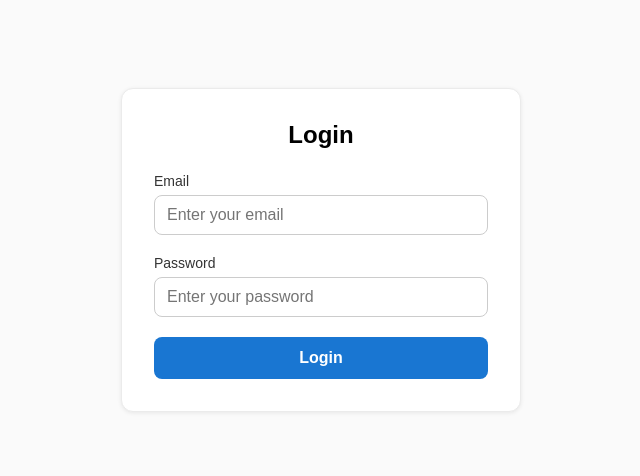
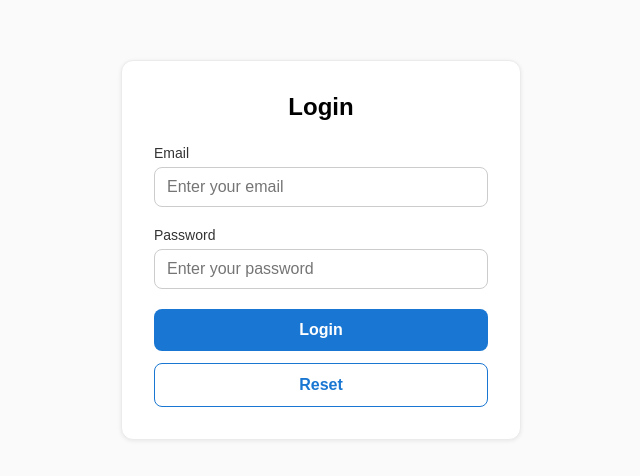
Before and after one commit to rushabh-ufo/reaact-sdd-agentic, a Next.js app: page /login in a window 1280 px wide. Shown: the part 150-626 px from the top of the page, without its empty margins (319-959 px from the left). Built offline with nearby package versions, Linux system fonts and the light colour scheme.

Commit message:
Generated code from spec: login

```diff
--- a/pages/login.tsx
+++ b/pages/login.tsx
@@ -88,6 +88,12 @@ const LoginPage: NextPage<ILoginPageProps> = ({ onSubmit }) => {
     }
   };
 
+  const handleReset = (): void => {
+    setEmail("");
+    setPassword("");
+    setErrors({});
+  };
+
   return (
     <>
       <Head>
@@ -151,6 +157,7 @@ const LoginPage: NextPage<ILoginPageProps> = ({ onSubmit }) => {
               )}
             </div>
 
+            <div className={styles.actions}>
               <button
                 type="submit"
                 className={styles.button}
@@ -158,6 +165,15 @@ const LoginPage: NextPage<ILoginPageProps> = ({ onSubmit }) => {
               >
                 Login
               </button>
+              <button
+                type="button"
+                className={styles.secondaryButton}
+                onClick={handleReset}
+                disabled={isSubmitting}
+              >
+                Reset
+              </button>
+            </div>
           </form>
         </div>
       </div>
--- a/styles/Login.module.css
+++ b/styles/Login.module.css
@@ -67,6 +67,12 @@
   color: #d32f2f;
 }
 
+.actions {
+  display: flex;
+  flex-direction: column;
+  gap: 12px;
+}
+
 .button {
   width: 100%;
   padding: 12px 16px;
@@ -89,6 +95,28 @@
   cursor: not-allowed;
 }
 
+.secondaryButton {
+  width: 100%;
+  padding: 12px 16px;
+  font-size: 16px;
+  font-weight: 600;
+  color: #1976d2;
+  background-color: #ffffff;
+  border: 1px solid #1976d2;
+  border-radius: 8px;
+  cursor: pointer;
+  transition: background-color 0.15s ease, color 0.15s ease;
+}
+
+.secondaryButton:hover:not(:disabled) {
+  background-color: #f0f6fd;
+}
+
+.secondaryButton:disabled {
+  opacity: 0.6;
+  cursor: not-allowed;
+}
+
 @media (max-width: 480px) {
   .card {
     max-width: 100%;
```
Also changed, not shown: 1 other file (tests, documents, lock files or other folders). Lines whose indentation alone changed are shown as unchanged.
